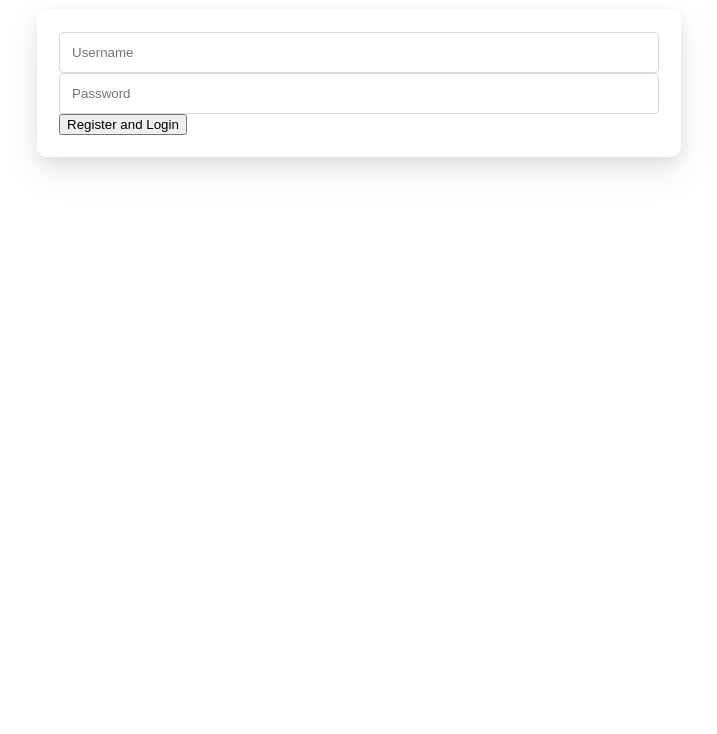
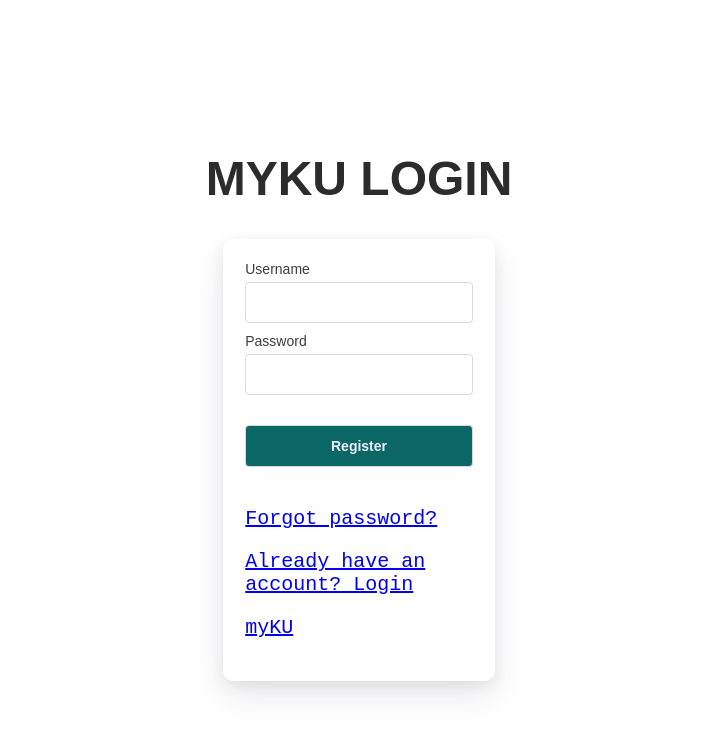
Before and after one commit to N0Z3I/Kubot-django, a React (Vite) app in the folder myproject/frontend/: page /ku_signup in a window 1280 px wide. Shown: the top 734 px of the page, without its empty margins (281-998 px from the left). Built offline with nearby package versions, Linux system fonts and the light colour scheme.

Commit message:
update 1.003a
+ performance

```diff
--- a/myproject/frontend/src/components/RegisterAndLoginStudent.jsx
+++ b/myproject/frontend/src/components/RegisterAndLoginStudent.jsx
@@ -1,50 +1,113 @@
+import axios from "axios";
 import React, { useState } from "react";
-import axios from "axios";
-import { useNavigate } from "react-router-dom";
+import { useNavigate, Link } from "react-router-dom";
+import { toast } from "react-toastify";
+import Cookies from "js-cookie";
 
 const RegisterAndLoginStudent = () => {
-  const [username, setUsername] = useState("");
-  const [password, setPassword] = useState("");
+  const [formData, setFormData] = useState({
+    username: "",
+    password: "",
+  });
+  const [isRegistering, setIsRegistering] = useState(true); // Toggle between register and login
   const [error, setError] = useState("");
+  const [isLoading, setIsLoading] = useState(false);
   const navigate = useNavigate();
 
-  const handleRegisterAndLogin = async (e) => {
+  const handleOnChange = (e) => {
+    setFormData({ ...formData, [e.target.name]: e.target.value });
+  };
+
+  const handleSubmit = async (e) => {
     e.preventDefault();
+    const { username, password } = formData;
+    if (!username || !password) {
+      setError("Username and password are required");
+    } else {
+      setIsLoading(true);
       try {
-      const response = await axios.post(
-        "http://localhost:8000/api/v1/auth/register-and-login-student/",
-        {
-          username,
-          password,
-        }
-      );
-      if (response.data.access_token) {
-        // Save the access token in localStorage or any state management library
-        localStorage.setItem("access_token", response.data.access_token);
-        navigate("/student_dashboard"); // Navigate to StudentProfile page
+        const url = isRegistering
+          ? "http://localhost:8000/api/v1/auth/register-and-login-student/"
+          : "http://localhost:8000/api/v1/auth/login/";
+        const res = await axios.post(url, formData);
+        const response = res.data;
+        console.log(response);
+        setIsLoading(false);
+
+        if (res.status === 200 || res.status === 201) {
+          const user = {
+            email: response.email,
+            names: response.full_name,
+          };
+
+          Cookies.set("user", JSON.stringify(user));
+          Cookies.set("access", response.access_token);
+          Cookies.set("refresh", response.refresh_token);
+          toast.success("Operation successful");
+
+          setTimeout(() => {
+            navigate("/student_dashboard");
+            window.location.reload(); // Refresh the page after navigating
+          }, 1000);
         }
       } catch (error) {
-      setError("Registration or login failed. Please try again.");
+        setIsLoading(false);
+        setError("Operation failed. Please try again.");
+        toast.error("Operation failed. Please try again.");
+      }
     }
   };
 
   return (
-    <form onSubmit={handleRegisterAndLogin}>
+    <div>
+      <div className="form-container">
+        <div style={{ width: "30%" }} name="wrapper">
+          <h2>{isRegistering ? "myKu Login" : "Login"}</h2>
+          <form onSubmit={handleSubmit}>
+            {isLoading && <p>Loading...</p>}
+            {error && <p className="error-message">{error}</p>}
+            <div className="form-group">
+              <label>Username</label>
               <input
                 type="text"
-        value={username}
-        onChange={(e) => setUsername(e.target.value)}
-        placeholder="Username"
+                className="email-form"
+                name="username"
+                value={formData.username}
+                onChange={handleOnChange}
               />
+            </div>
+            <div className="form-group">
+              <label>Password</label>
               <input
                 type="password"
-        value={password}
-        onChange={(e) => setPassword(e.target.value)}
-        placeholder="Password"
+                className="email-form"
+                name="password"
+                value={formData.password}
+                onChange={handleOnChange}
               />
-      <button type="submit">Register and Login</button>
-      {error && <p>{error}</p>}
+            </div>
+            <input
+              type="submit"
+              value={isRegistering ? "Register" : "Login"}
+              className="submitButton"
+            />
+            <p className="pass-link">
+              <Link to={"/forget_password"}>Forgot password?</Link>
+            </p>
+            <p className="pass-link">
+              <Link to={isRegistering ? "/login" : "/signup"}>
+                {isRegistering
+                  ? "Already have an account? Login"
+                  : "Create account"}
+              </Link>
+            </p>
+            <p className="pass-link">
+              <Link to={"/ku_signup"}>myKU</Link>
+            </p>
           </form>
+        </div>
+      </div>
+    </div>
   );
 };
 
--- a/myproject/frontend/src/components/StudentProfile.jsx
+++ b/myproject/frontend/src/components/StudentProfile.jsx
@@ -11,7 +11,7 @@ const StudentProfile = () => {
   }, []);
 
   if (!studentData) {
-    return <div>Loading...</div>;
+    return <div>Loading...5555</div>;
   }
 
   return (
```
Lines whose indentation alone changed are shown as unchanged.
